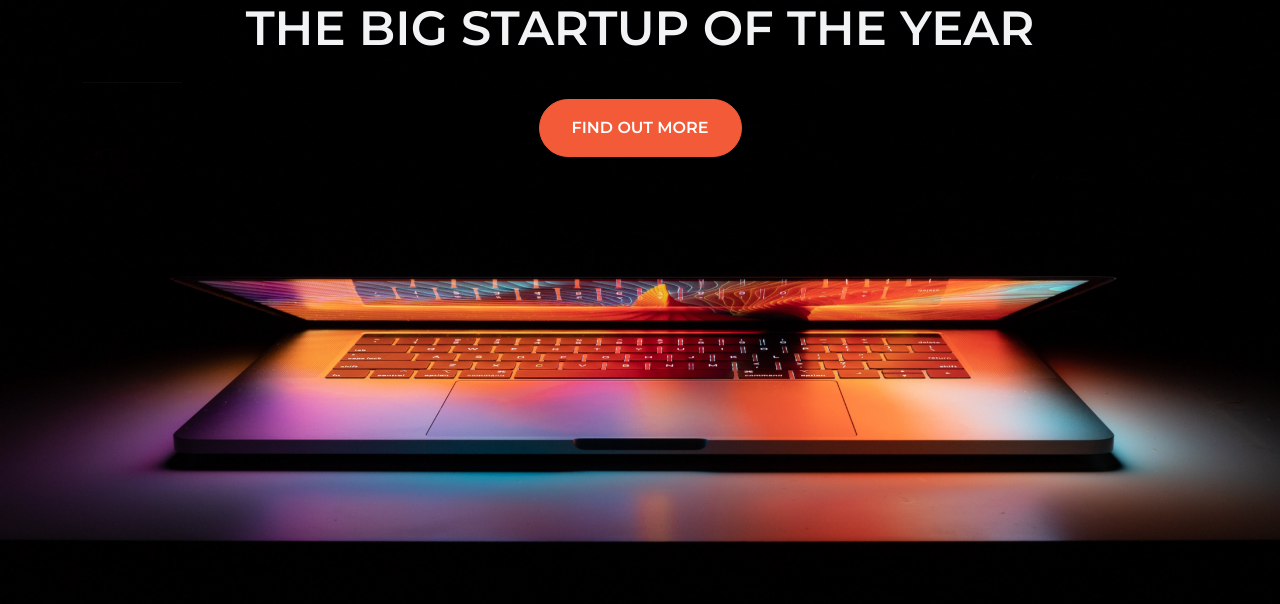
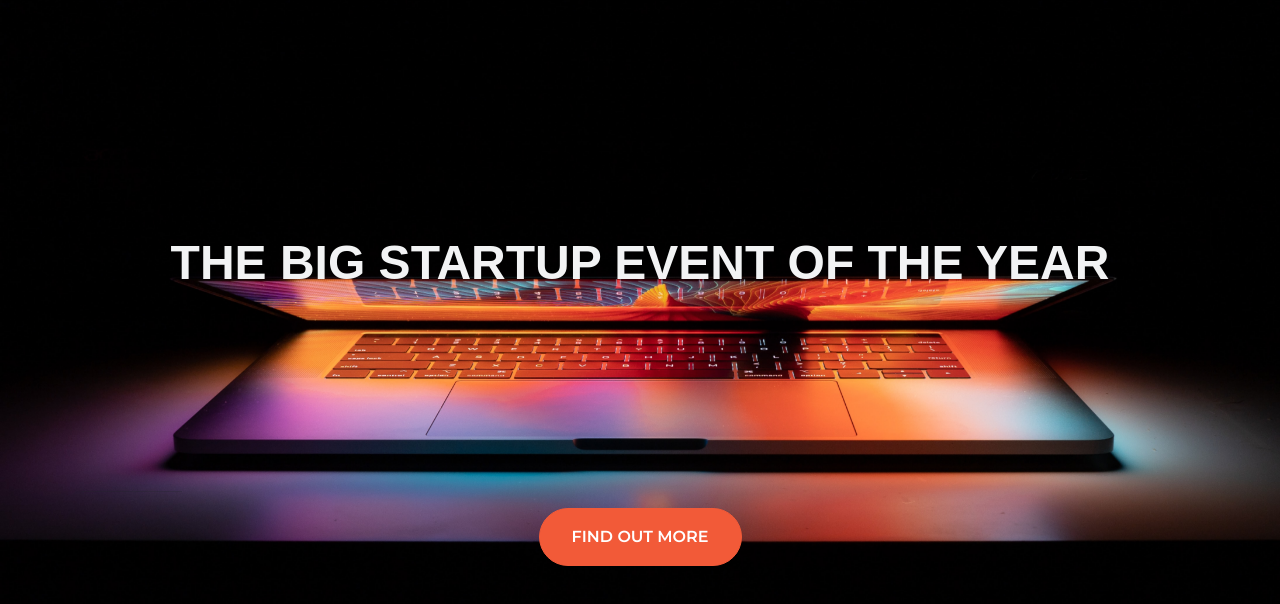
Before and after one commit to jeanbuhendwa/Landing-page1, a plain HTML site: page index.html in a window 1280 px wide. Drawn offline with nearby package versions, Linux system fonts and the light colour scheme.

Commit message:
Adding some changes on the page

```diff
--- a/index.html
+++ b/index.html
@@ -12,6 +12,8 @@
     <!-- Adding a google font -->
     <link href="https://fonts.googleapis.com/css2?family=Montserrat:wght@600&display=swap" rel="stylesheet">
 
+    <link href="https://fonts.googleapis.com/css2?family=Montserrat:wght@600&family=Roboto+Serif:wght@506&display=swap" rel="stylesheet">
+
     <!-- Adding bootstrap css style -->
     <link href="https://cdn.jsdelivr.net/npm/bootstrap@5.1.3/dist/css/bootstrap.min.css" rel="stylesheet" integrity="sha384-1BmE4kWBq78iYhFldvKuhfTAU6auU8tT94WrHftjDbrCEXSU1oBoqyl2QvZ6jIW3" crossorigin="anonymous">
 
@@ -19,11 +21,12 @@
     <link rel="stylesheet" type="text/css" href="styles.css">
 </head>
 <body>
-    <div class="container h-100">
-        <div class="row align-items-center">
+    <div class="container d-flex align-items-center h-100">
+        <div class="row">
             <header class="text-center col-12">
-                <h1 class="text-uppercase"><strong>The Big Startup Of The year</strong></h1>
+                <h1 class="text-uppercase text-center"><strong>The Big Startup Event Of The year</strong></h1>
             </header>
+            <div class="buffer col-12"></div>
             <section class="text-center col-12">
                 <hr>
                 <button class="btn btn-primary btn-xl">Find Out More</button>
--- a/styles.css
+++ b/styles.css
@@ -12,6 +12,10 @@ html {
 h1{
     font-size: 3rem;
     color: #F2F3F4;
+    font-family: 'Roboto Serif', sans-serif;
+}
+.buffer {
+    height: 11rem;
 }
 hr {
     border-color: #F25A38;
```
